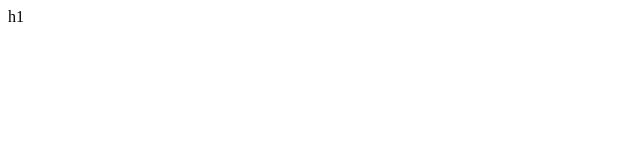
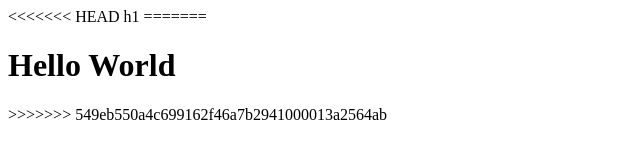
Before and after one commit to zhentinela-ai/github-para-programadores, a plain HTML site: page index.html in a window 1280 px wide. Shown: the whole page, without its empty margins (0-640 px from the left). Drawn offline with Linux system fonts and the light colour scheme.

Commit message:
ultima version en sourceTree
Signed-off-by: Zhent <jdcaballeror@correo.udistrital.edu.co>

```diff
--- a/index.html
+++ b/index.html
@@ -4,7 +4,11 @@
 </head>
 
 <body>
+<<<<<<< HEAD
 <h1Hello World/>h1
+=======
+  <h1>Hello World</h1>
+>>>>>>> 549eb550a4c699162f46a7b2941000013a2564ab
 </body>
 
 </html>
```
Also changed, not shown: 1 other file.
